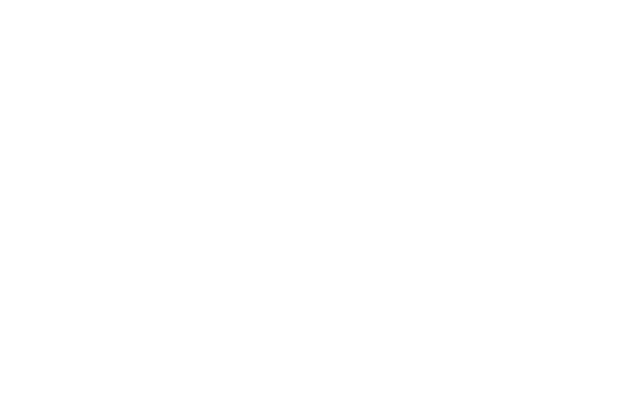
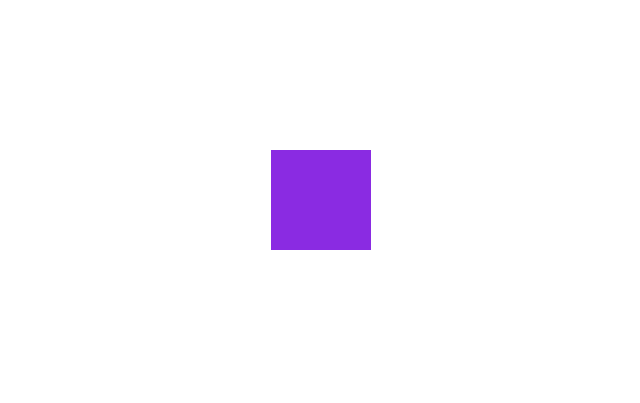
Before and after one commit to Nayni19/ExtraCSS, a plain HTML site: page index.html in a window 1280 px wide. Shown: the whole page, without its empty margins (319-959 px from the left). Drawn offline with Linux system fonts and the light colour scheme.

Commit message:
Transitions added

```diff
--- a/index.html
+++ b/index.html
@@ -5,8 +5,13 @@
     <meta http-equiv="X-UA-Compatible" content="IE=edge">
     <meta name="viewport" content="width=device-width, initial-scale=1.0">
     <title>Animations</title>
+    <link rel="stylesheet" href="styles.css">
 </head>
 <body>
+    <div class="container">
+        <div class="ball">
 
+        </div>
+    </div>
 </body>
 </html>
--- a/styles.css
+++ b/styles.css
@@ -0,0 +1,28 @@
+* {
+    margin: 0;
+    padding: 0;
+    box-sizing: border-box;
+}
+div.container{
+    display: flex;
+    align-items: center;
+    justify-content: center;
+    height: 50vh;
+}
+div.container div.ball{
+    width: 100px;
+    height: 100px;
+    border-radius: 0;
+    background-color: blueviolet;
+    transition-duration: 1s;
+    transition-timing-function: ease;
+}
+
+div.container div.ball:hover {
+    /* transform: rotateZ(120deg); */
+    /* transform: scale(2); */
+    transform: translateX(400px);
+    cursor: pointer;
+    border-radius: 100%;
+    background-color: pink;
+}
```
